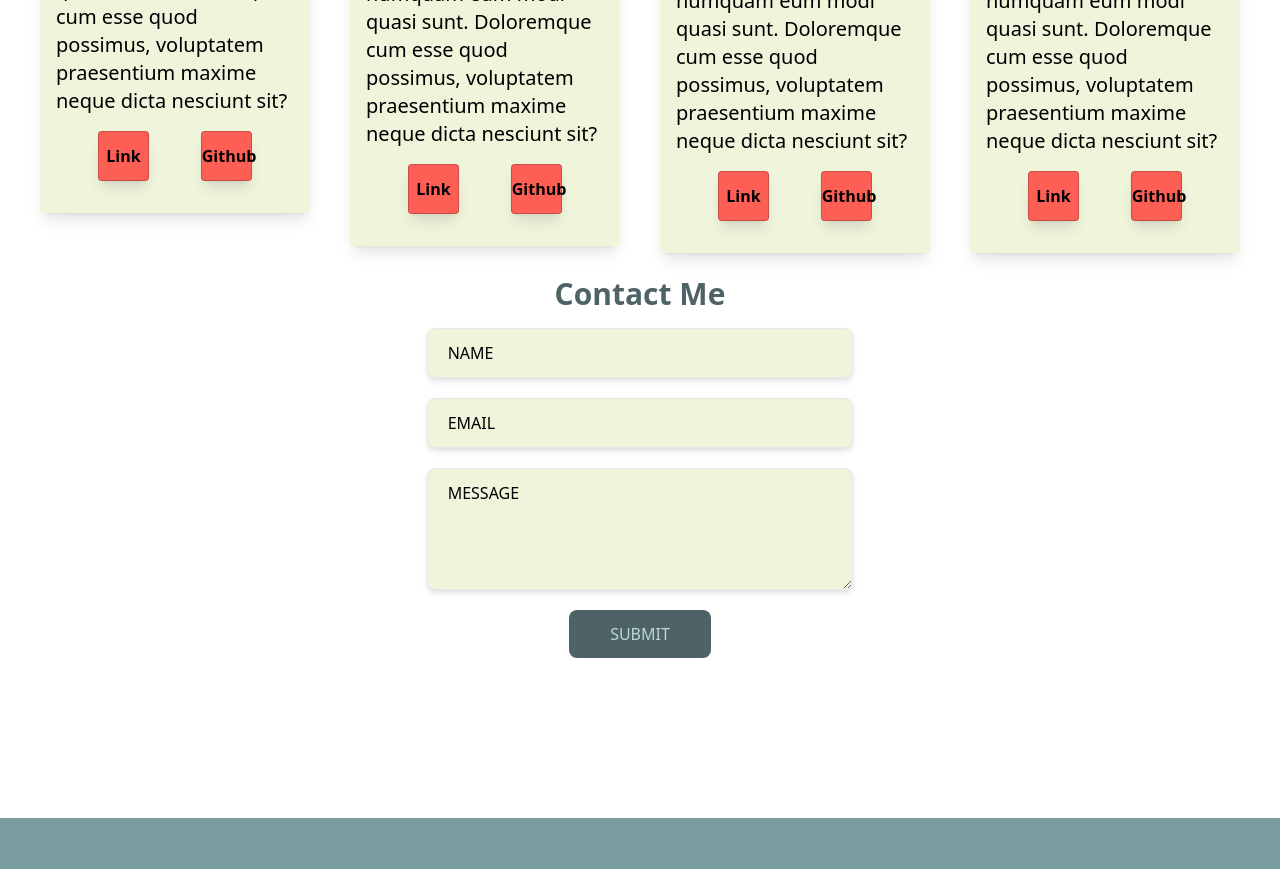
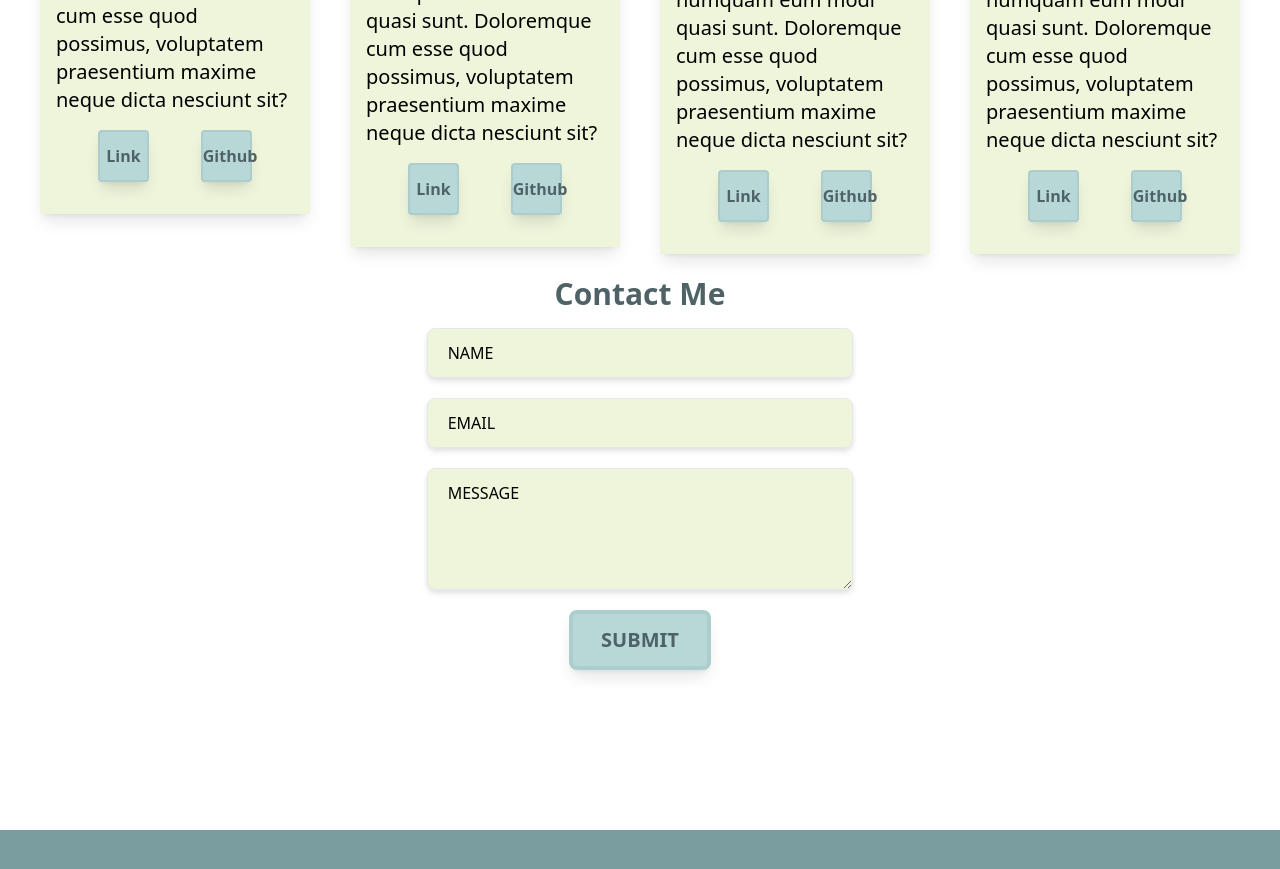
Before and after one commit to KKWChao/Portfolio_v3, a React (Vite) app: page / in a window 1280 px wide. Shown: the part 2200-3069 px from the top of the page. Built offline with nearby package versions, Linux system fonts and the light colour scheme.

Commit message:
prep for button component

```diff
--- /dev/null
+++ b/src/components/ButtonStyled.jsx
@@ -0,0 +1,18 @@
+import React from "react";
+
+const ButtonStyled = ({ target }) => {
+  return (
+    <button
+      className="button w-1/4 rounded border border-black border-opacity-20 py-3 shadow-lg duration-200 ease-in-out hover:bg-MediumBg hover:shadow-2xl active:bg-Highlight"
+      href={target}
+      target="_blank"
+      onClick={() => {}}
+    >
+      <a href={target} target="_blank">
+        Github
+      </a>
+    </button>
+  );
+};
+
+export default ButtonStyled;
--- a/src/scenes/ContactMe/index.jsx
+++ b/src/scenes/ContactMe/index.jsx
@@ -98,7 +98,8 @@ const ContactMe = () => {
             )}
             <button
               type="submit"
-              className="w-1/3 rounded-lg bg-DarkBg py-3 text-LightBg transition duration-500 hover:bg-Highlight"
+              className="button w-1/3 rounded-lg border-4 border-MediumBg border-opacity-20 bg-LightBg
+              py-3 text-xl font-bold text-DarkBg  shadow-lg transition duration-200 ease-in-out hover:bg-MediumBg hover:shadow-2xl active:bg-Highlight"
             >
               SUBMIT
             </button>
--- a/src/scenes/Projects/ProjectCard.jsx
+++ b/src/scenes/Projects/ProjectCard.jsx
@@ -62,7 +62,7 @@ const ProjectCard = (props, i) => {
         <img
           src={props.projectImage}
           alt={props.projectName}
-          className="max-h-[320px] overflow-hidden"
+          className="max-h-[320px] w-full "
         />
       </div>
       <div className="mt-4 w-full gap-4 p-4">
@@ -72,9 +72,9 @@ const ProjectCard = (props, i) => {
         <span className="top-14 h-full w-full text-sm md:text-xl">
           {props.projectDescription}
         </span>
-        <div className="m-4 flex justify-around font-semibold">
+        <div className="m-4 flex justify-around font-semibold text-DarkBg">
           <button
-            className="button w-1/4 rounded border border-black border-opacity-20 bg-Highlight py-3 shadow-lg duration-200 ease-in-out hover:bg-LightBg hover:shadow-2xl"
+            className="button w-1/4 rounded border-2 border-MediumBg border-opacity-20 bg-LightBg py-3 shadow-lg duration-200 ease-in-out hover:bg-MediumBg hover:shadow-2xl active:bg-Highlight"
             href={props.projectLink}
             target="_blank"
             onClick={() => {}}
@@ -84,12 +84,12 @@ const ProjectCard = (props, i) => {
             </a>
           </button>
           <button
-            className="button w-1/4 rounded border border-black border-opacity-20 bg-Highlight py-3 shadow-lg duration-200 ease-in-out hover:bg-LightBg hover:shadow-2xl"
+            className="button w-1/4 rounded border-2 border-MediumBg border-opacity-20 bg-LightBg py-3 shadow-lg duration-200 ease-in-out hover:bg-MediumBg hover:shadow-2xl active:bg-Highlight"
             href={props.projectGit}
             target="_blank"
             onClick={() => {}}
           >
-            <a href={props.projectLink} target="_blank">
+            <a href={props.projectGit} target="_blank">
               Github
             </a>
           </button>
--- a/src/scenes/Projects/index.jsx
+++ b/src/scenes/Projects/index.jsx
@@ -26,7 +26,7 @@ const Projects = () => {
     },
     {
       name: "Demo Medical Site",
-      github: "charlie.git",
+      github: "https://github.com/KKWChao/DocSite",
       image: project3Image,
       link: "charlie.com",
       description:
```
